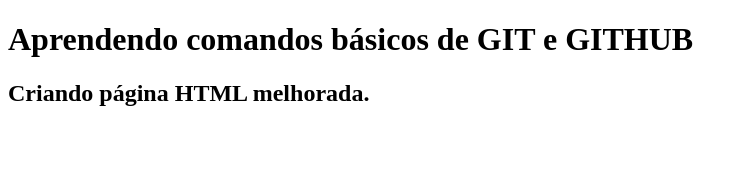
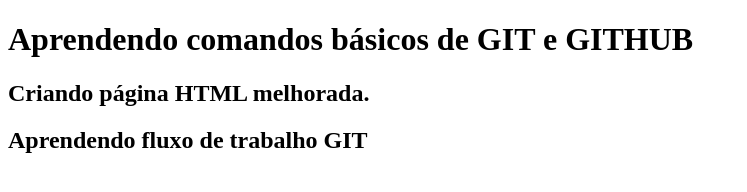
Before and after one commit to anablucena/curso-tecnologia, a plain HTML site: page index.html in a window 1280 px wide. Shown: the whole page, without its empty margins (0-747 px from the left). Drawn offline with Linux system fonts and the light colour scheme.

Commit message:
Feat: melhorar HTML (closes #2)

```diff
--- a/index.html
+++ b/index.html
@@ -6,6 +6,7 @@
     <title>GIT E GITHUB</title>
     <H1>Aprendendo comandos básicos de <b>GIT e GITHUB</b></H1>
     <h2>Criando página HTML melhorada. </h2>
+    <h2>Aprendendo fluxo de trabalho GIT</h2>
 </head>
 <body>
 </body>
```
